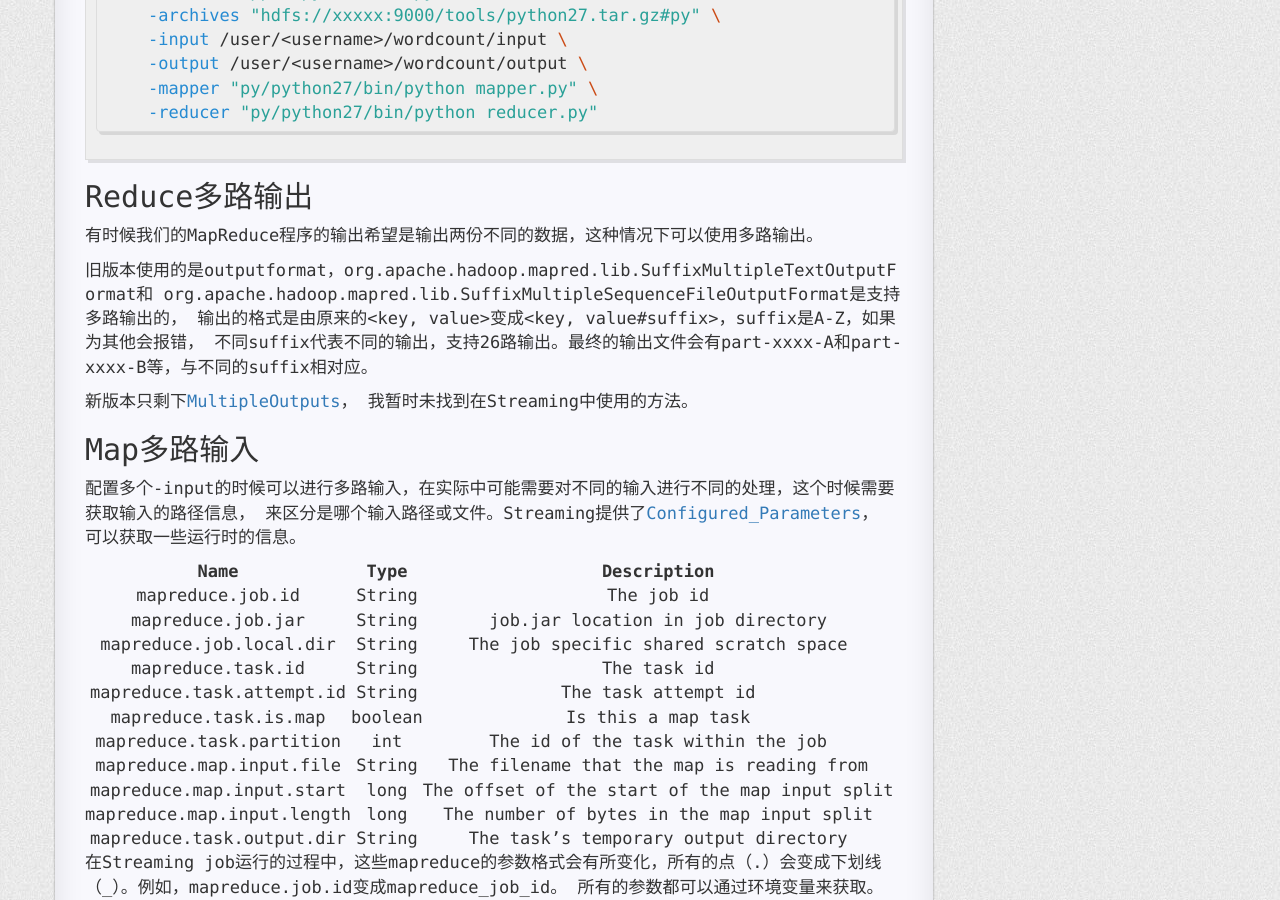
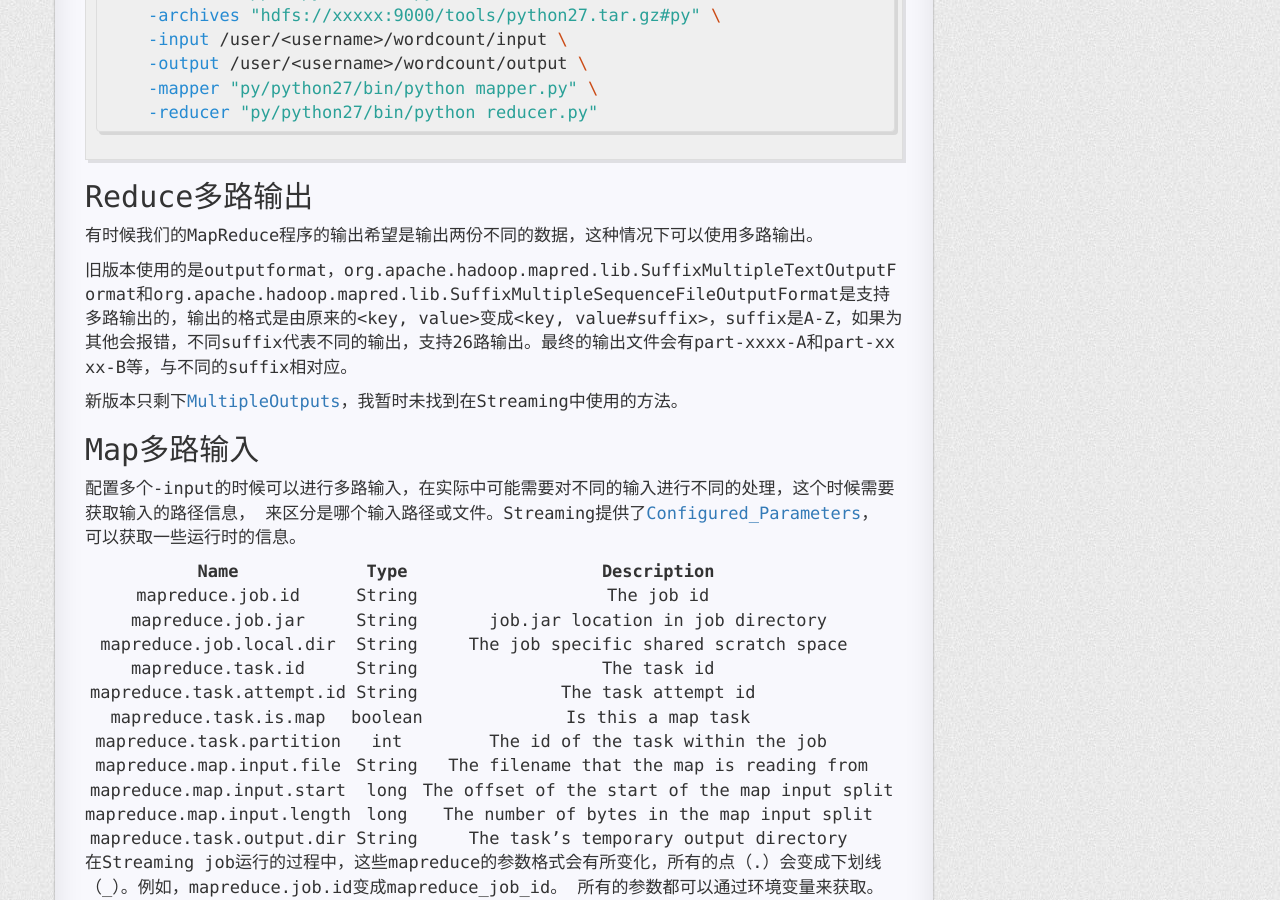
Before and after one commit to icejoywoo/icejoywoo.github.io, a Jekyll site: the page built from _posts/2015-09-28-introduction-to-hadoop-streaming.md, in a window 1280 px wide and 900 px high, scrolled down 10349 px. Built offline with Jekyll 4.4.1, drawn with Linux system fonts in a browser that asks for light colours; nearby versions of some CDN libraries; Markdown is read by kramdown in place of the engine named in the settings; comment, search, counter and statistics services are not loaded; some of the changed text lies outside the part shown.

```diff
--- a/_posts/2015-09-28-introduction-to-hadoop-streaming.md
+++ b/_posts/2015-09-28-introduction-to-hadoop-streaming.md
@@ -404,15 +404,11 @@ $ ${HADOOP_HOME}/bin/hadoop jar ${HADOOP_HOME}/share/hadoop/tools/lib/hadoop-str
 
 有时候我们的MapReduce程序的输出希望是输出两份不同的数据，这种情况下可以使用多路输出。
 
-旧版本使用的是outputformat，org.apache.hadoop.mapred.lib.SuffixMultipleTextOutputFormat和
-org.apache.hadoop.mapred.lib.SuffixMultipleSequenceFileOutputFormat是支持多路输出的，
-输出的格式是由原来的<key, value>变成<key, value#suffix>，suffix是A-Z，如果为其他会报错，
-不同suffix代表不同的输出，支持26路输出。最终的输出文件会有part-xxxx-A和part-xxxx-B等，与不同的suffix相对应。
+旧版本使用的是outputformat，org.apache.hadoop.mapred.lib.SuffixMultipleTextOutputFormat和org.apache.hadoop.mapred.lib.SuffixMultipleSequenceFileOutputFormat是支持多路输出的，输出的格式是由原来的<key, value>变成<key, value#suffix>，suffix是A-Z，如果为其他会报错，不同suffix代表不同的输出，支持26路输出。最终的输出文件会有part-xxxx-A和part-xxxx-B等，与不同的suffix相对应。
 
 
 
-新版本只剩下[MultipleOutputs](https://hadoop.apache.org/docs/r2.6.0/api/org/apache/hadoop/mapreduce/lib/output/MultipleOutputs.html)，
-我暂时未找到在Streaming中使用的方法。
+新版本只剩下[MultipleOutputs](https://hadoop.apache.org/docs/r2.6.0/api/org/apache/hadoop/mapreduce/lib/output/MultipleOutputs.html)，我暂时未找到在Streaming中使用的方法。
 
 ## Map多路输入
 
```
Also changed, not shown: other parts of _posts/2015-09-28-introduction-to-hadoop-streaming.md (+2 -2 lines).
